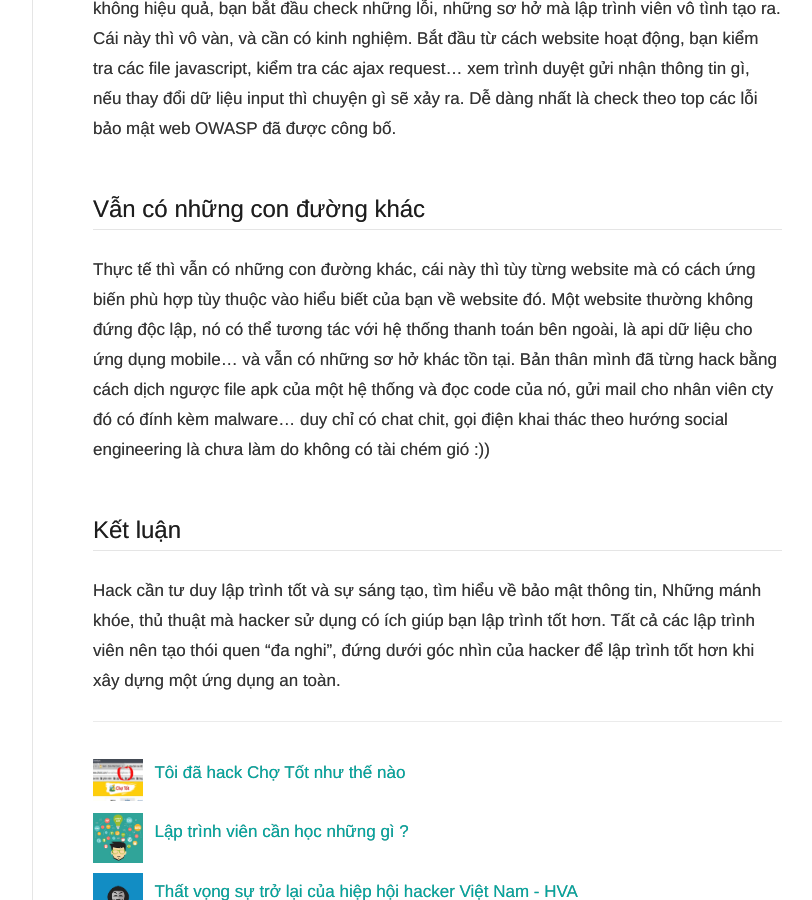
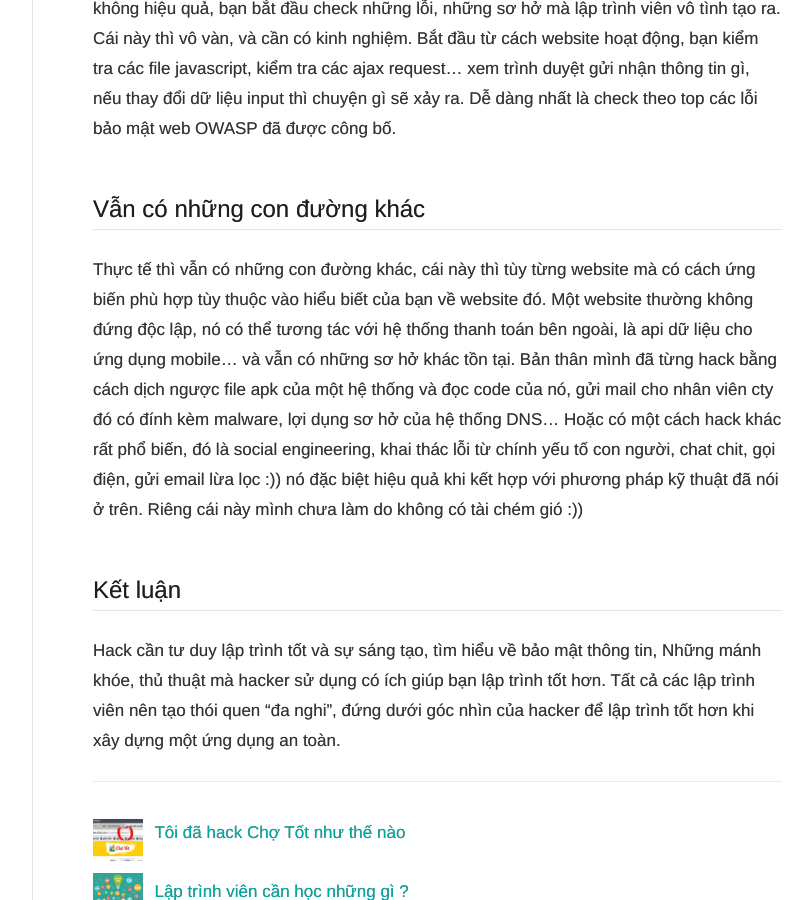
Before and after one commit to nguyentest/laptrinhcuocsong, a Jekyll site: the page built from _posts/2017-08-28-hoc-lam-hacker.md, in a window 1280 px wide and 900 px high, scrolled down 3303 px. Shown: the whole window, without its empty margins (358-1170 px from the left). Built offline with Jekyll 4.4.1, drawn with Linux system fonts in a browser that asks for light colours.

Commit message:
Update 2017-08-28-hoc-lam-hacker.md

```diff
--- a/_posts/2017-08-28-hoc-lam-hacker.md
+++ b/_posts/2017-08-28-hoc-lam-hacker.md
@@ -56,7 +56,7 @@ Nếu source code của website là tự viết, không dùng mã nguồn mở,
 
 ## Vẫn có những con đường khác
 
-Thực tế thì vẫn có những con đường khác, cái này thì tùy từng website mà có cách ứng biến phù hợp tùy thuộc vào hiểu biết của bạn về website đó. Một website thường không đứng độc lập, nó có thể tương tác với hệ thống thanh toán bên ngoài, là api dữ liệu cho ứng dụng mobile... và vẫn có những sơ hở khác tồn tại. Bản thân mình đã từng hack bằng cách dịch ngược file apk của một hệ thống và đọc code của nó, gửi mail cho nhân viên cty đó có đính kèm malware... duy chỉ có chat chit, gọi điện khai thác theo hướng social engineering là chưa làm do không có tài chém gió :))
+Thực tế thì vẫn có những con đường khác, cái này thì tùy từng website mà có cách ứng biến phù hợp tùy thuộc vào hiểu biết của bạn về website đó. Một website thường không đứng độc lập, nó có thể tương tác với hệ thống thanh toán bên ngoài, là api dữ liệu cho ứng dụng mobile... và vẫn có những sơ hở khác tồn tại. Bản thân mình đã từng hack bằng cách dịch ngược file apk của một hệ thống và đọc code của nó, gửi mail cho nhân viên cty đó có đính kèm malware, lợi dụng sơ hở của hệ thống DNS... Hoặc có một cách hack khác rất phổ biến, đó là social engineering, khai thác lỗi từ chính yếu tố con người, chat chit, gọi điện, gửi email lừa lọc :)) nó đặc biệt hiệu quả khi kết hợp với phương pháp kỹ thuật đã nói ở trên. Riêng cái này mình chưa làm do không có tài chém gió :))
 
 ## Kết luận
 
```
